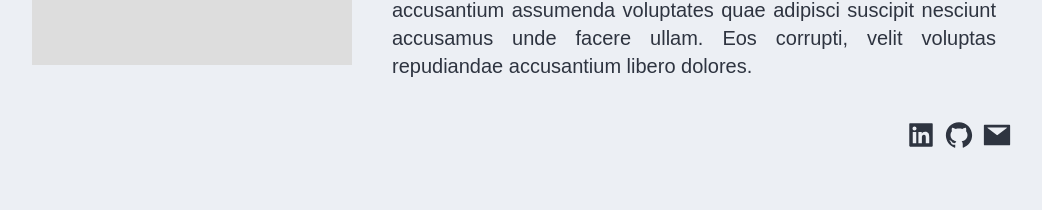
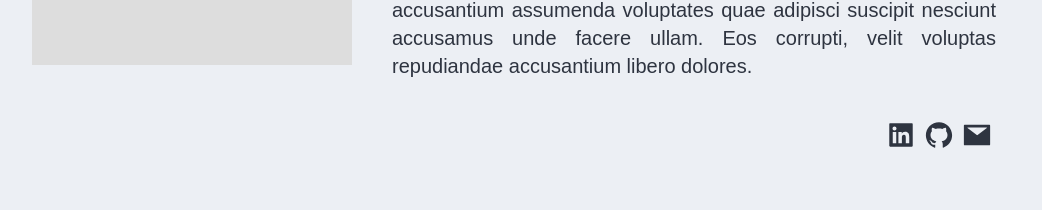
Before and after one commit to Gen0miX/jonas-resume, a Next.js app: page / in a window 1280 px wide. Shown: the part 1520-1730 px from the top of the page, without its empty margins (136-1178 px from the left). Built offline with nearby package versions, Linux system fonts and the light colour scheme; a web font is replaced by a local one.

Commit message:
Name navbar change + link to home

```diff
--- a/components/AboutMe.tsx
+++ b/components/AboutMe.tsx
@@ -44,7 +44,7 @@ export default function AboutMe() {
             quae adipisci suscipit nesciunt accusamus unde facere ullam. Eos
             corrupti, velit voluptas repudiandae accusantium libero dolores.
           </p>
-          <div className="flex justify-end mt-10">
+          <div className="flex justify-end mt-10 mr-5">
             <a className="text-3xl mx-1" href="">
               <AiFillLinkedin></AiFillLinkedin>
             </a>
--- a/components/Header.tsx
+++ b/components/Header.tsx
@@ -43,7 +43,13 @@ export default function Header() {
   return (
     <div className="sticky navbar bg-base-200">
       <div className="ml-3 navbar-start">
-        <a className="font-sans text-xl font-medium">Jonas Pilloud</a>
+        <Link
+          href="#"
+          className="flex flex-col justify-end font-heading text-xl m-0 p-0 leading-none hover:-skew-x-6 hover:scale-105 hover:scale-y-125 transition-transform duration-200 ease-in"
+        >
+          <span className="font-bold">Jonas</span>{" "}
+          <span className="ml-2 font-extralight">Pilloud</span>
+        </Link>
       </div>
       <div className="navbar-center">
         <div className="dropdown dropdown-bottom md:hidden">
```
